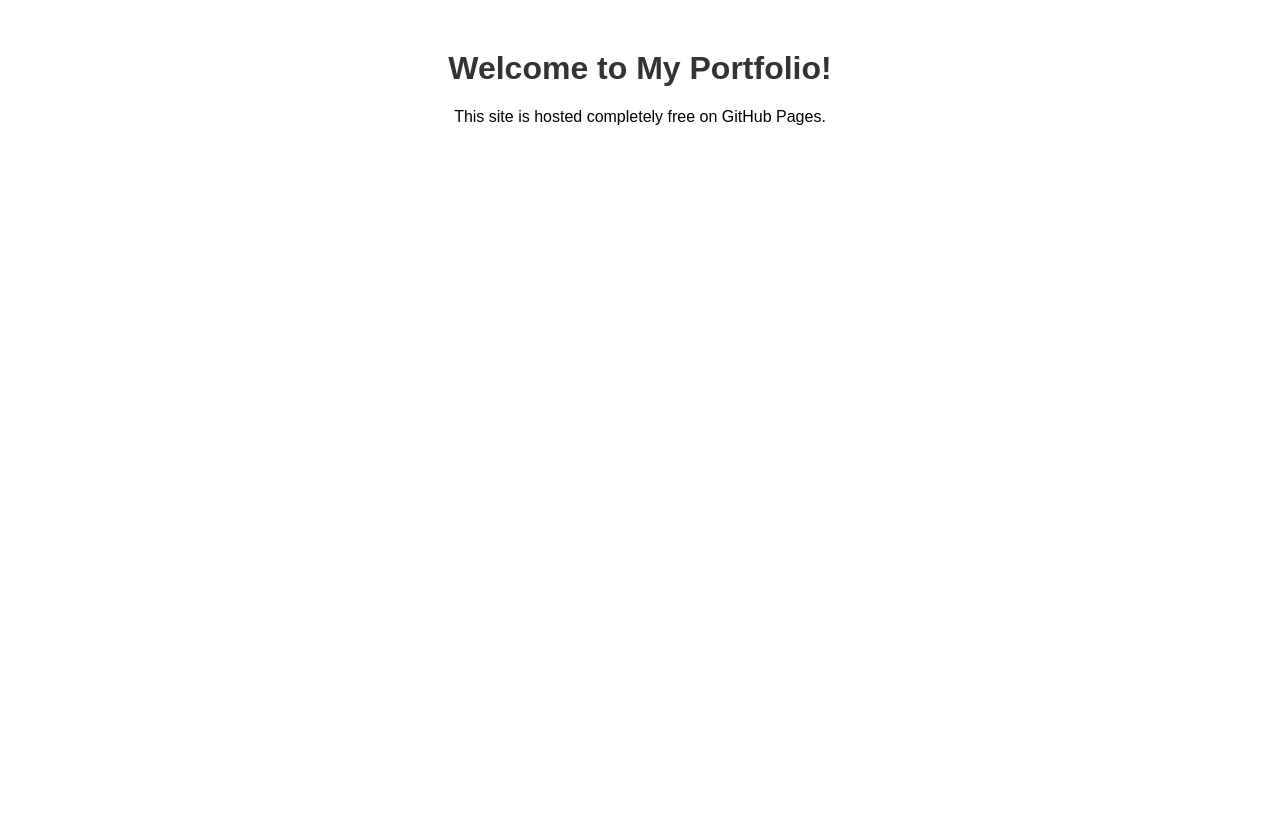
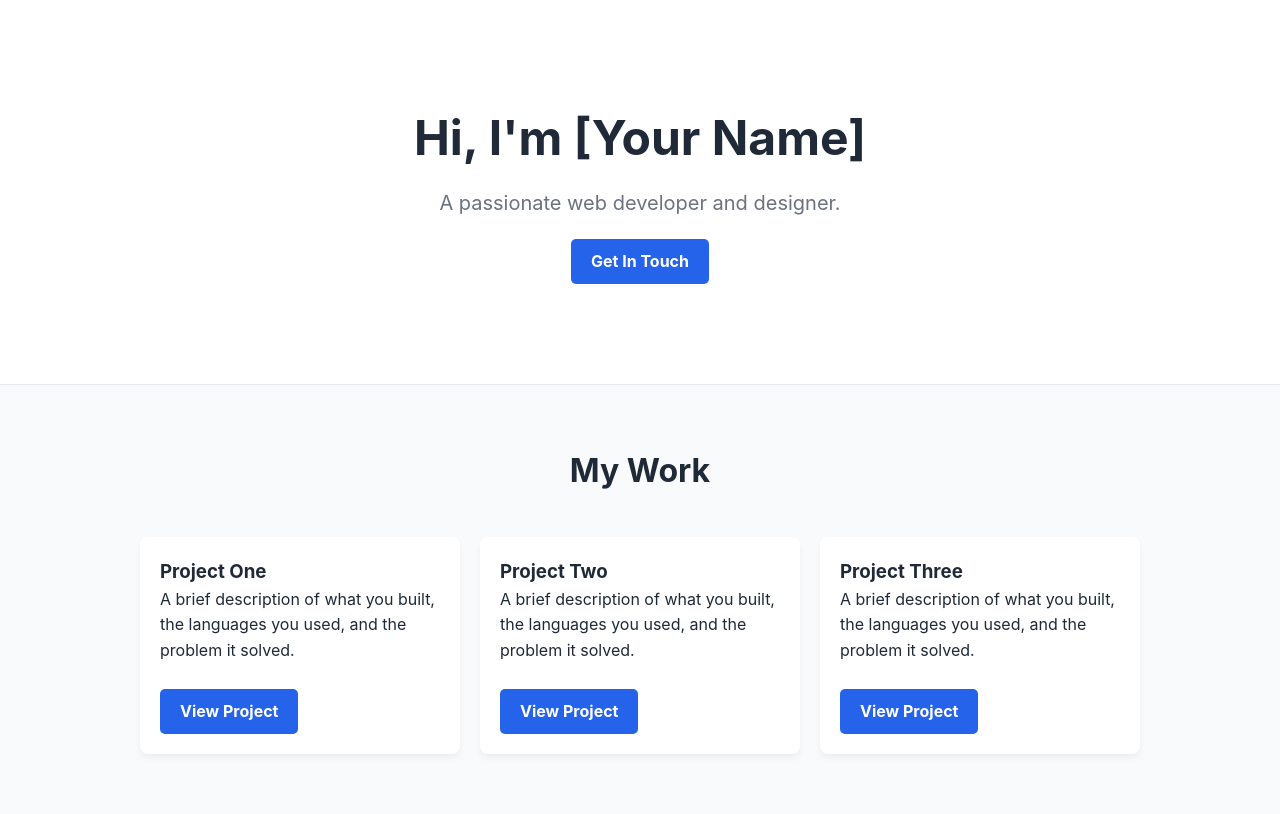
Before and after one commit to manishkumar22cs/manish21github.io, a plain HTML site: page index.html in a window 1280 px wide. Drawn offline with Linux system fonts and the light colour scheme.

Commit message:
index.html

```diff
--- a/index.html
+++ b/index.html
@@ -4,13 +4,50 @@
     <meta charset="UTF-8">
     <meta name="viewport" content="width=device-width, initial-scale=1.0">
     <title>My Portfolio</title>
-    <style>
-        body { font-family: Arial, sans-serif; text-align: center; margin-top: 50px; }
-        h1 { color: #333; }
-    </style>
+    <link rel="stylesheet" href="style.css">
 </head>
 <body>
-    <h1>Welcome to My Portfolio!</h1>
-    <p>This site is hosted completely free on GitHub Pages.</p>
+
+    <!-- Hero / Intro Section -->
+    <header class="hero">
+        <div class="container">
+            <h1>Hi, I'm [Your Name]</h1>
+            <p>A passionate web developer and designer.</p>
+            <a href="#contact" class="btn">Get In Touch</a>
+        </div>
+    </header>
+
+    <!-- Projects Section -->
+    <section class="projects-section container">
+        <h2>My Work</h2>
+        <div class="project-grid">
+
+            <!-- Project 1 -->
+            <div class="project-card">
+                <h3>Project One</h3>
+                <p>A brief description of what you built, the languages you used, and the problem it solved.</p>
+                <br>
+                <a href="#" class="btn">View Project</a>
+            </div>
+
+            <!-- Project 2 -->
+            <div class="project-card">
+                <h3>Project Two</h3>
+                <p>A brief description of what you built, the languages you used, and the problem it solved.</p>
+                <br>
+                <a href="#" class="btn">View Project</a>
+            </div>
+
+            <!-- Project 3 -->
+            <div class="project-card">
+                <h3>Project Three</h3>
+                <p>A brief description of what you built, the languages you used, and the problem it solved.</p>
+                <br>
+                <a href="#" class="btn">View Project</a>
+            </div>
+
+        </div>
+    </section>
+
 </body>
 </html>
```
